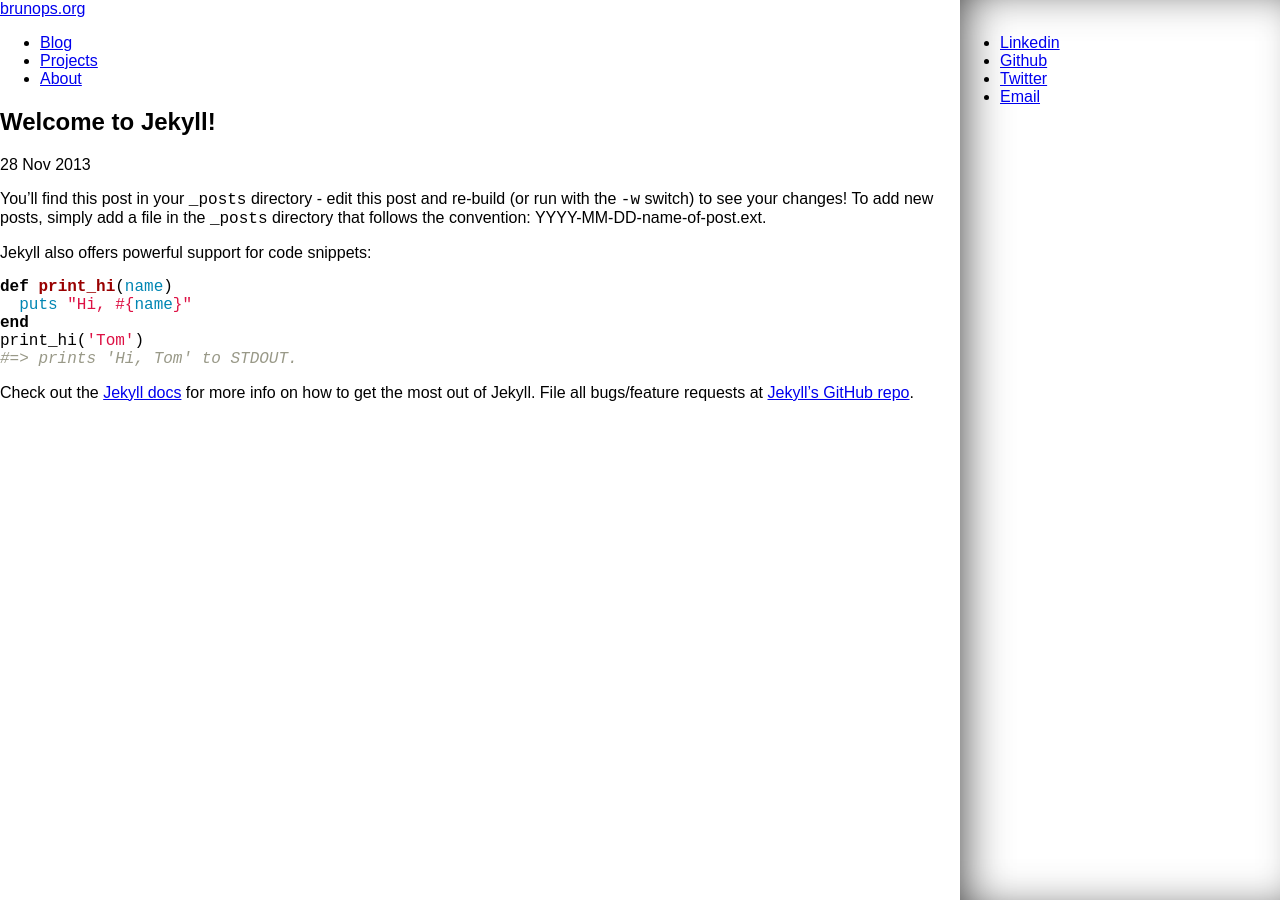
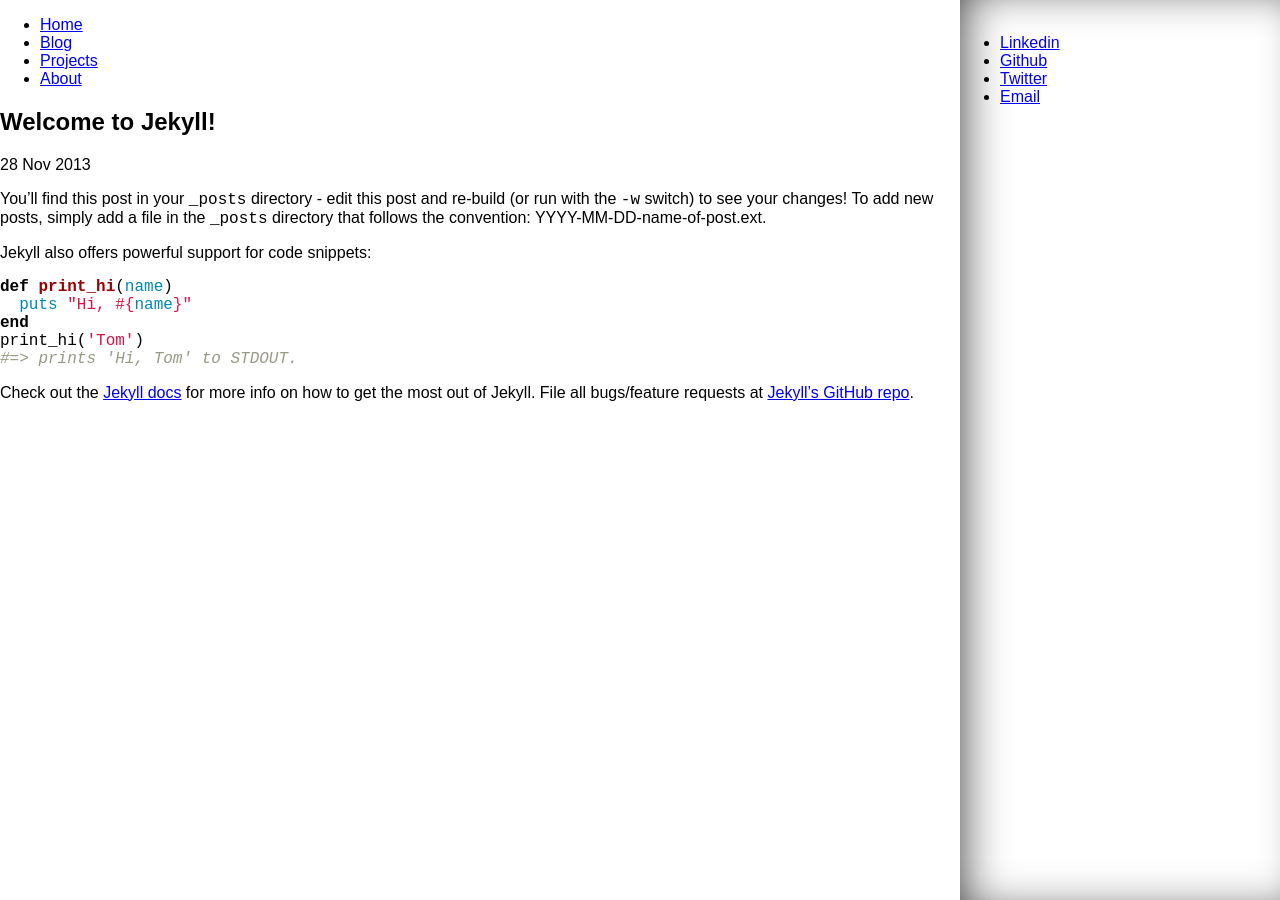
Before and after one commit to brunops/brunops.github.io, a Jekyll site: the page built from _posts/2013-11-28-welcome-to-jekyll.markdown, in a window 1280 px wide. Built offline with Jekyll 4.4.1, drawn with Linux system fonts in a browser that asks for light colours; Markdown is read by kramdown in place of the engine named in the settings.

Commit message:
Replace site name on navbar with Home link
* Add class "navigation" to header
* Remove site name from navbar as it will be on sidebar

```diff
--- a/_layouts/default.html
+++ b/_layouts/default.html
@@ -17,10 +17,10 @@
   <body>
 
     <div class="container">
-      <header>
-        <a class="logo" href="/">{{ site.name }}</a>
+      <header class="navigation">
         <nav>
           <ul>
+            <li><a href="#">Home</a></li>
             <li><a href="#">Blog</a></li>
             <li><a href="#">Projects</a></li>
             <li><a href="#">About</a></li>
```
